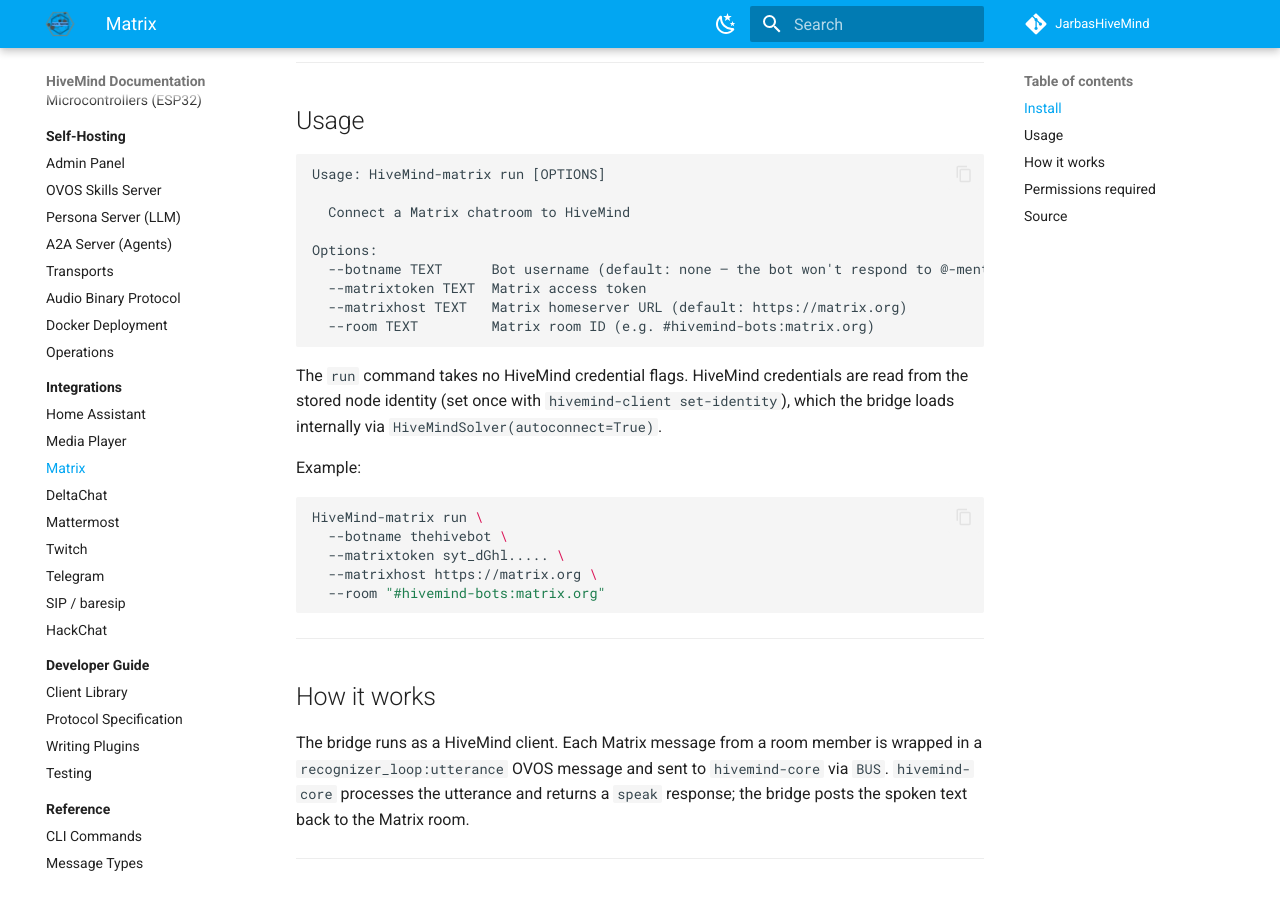
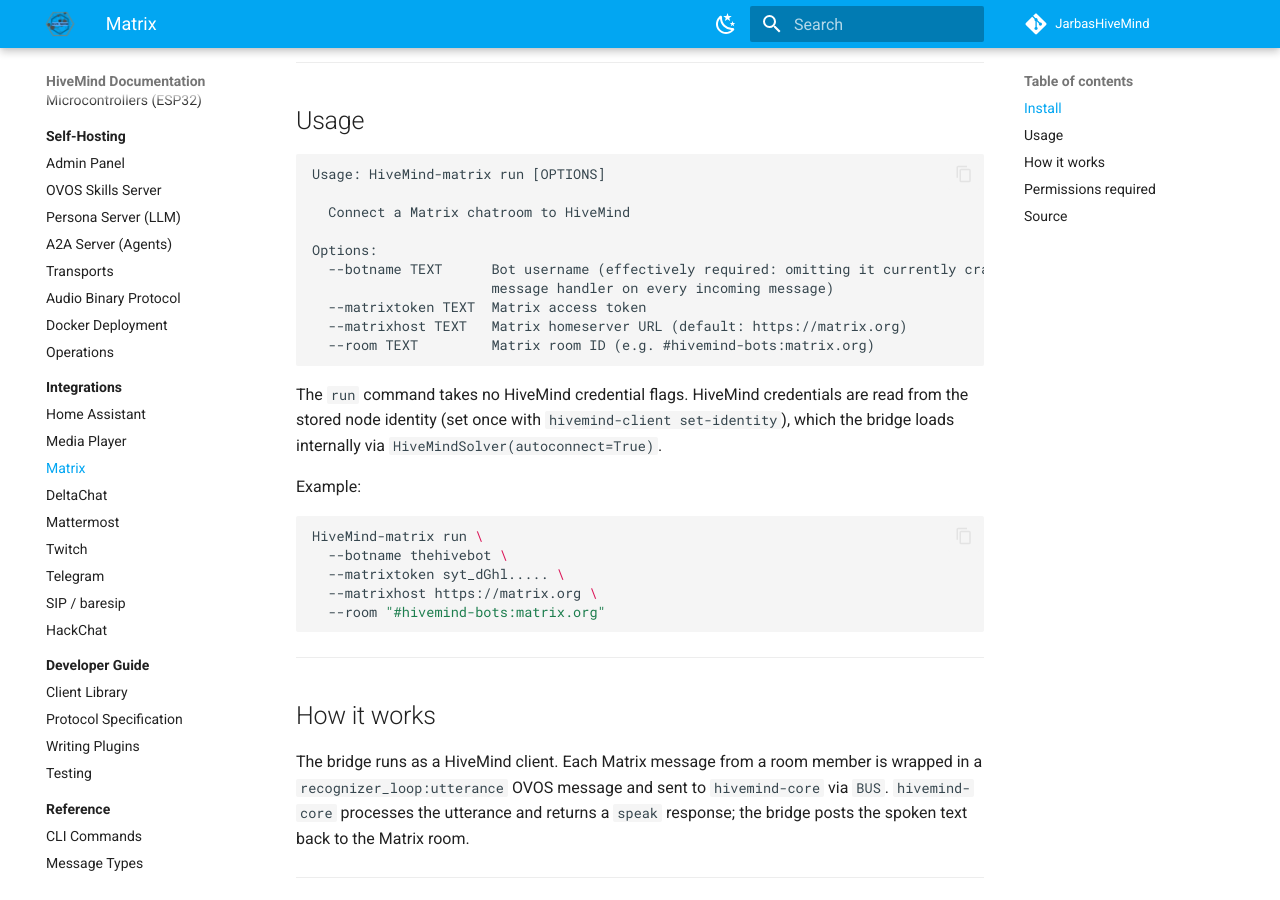
Before and after one commit to JarbasHiveMind/HiveMind-community-docs, an MkDocs documentation site: the page built from docs/integrations/matrix.md, in a window 1280 px wide and 900 px high, scrolled down 821 px. Built offline with MkDocs 1.6.1 and Material for MkDocs 9.7.7, drawn with Linux system fonts in a browser that asks for light colours.

Commit message:
fix: dead .org speech-server domain and misleading --botname disclosure
stt.openvoiceos.org/tts.openvoiceos.org don't resolve to a listening
service; the real public servers are at the .pt domain (already
correct on quickstart.md). Fixed the same worked examples in
voice-sat.md and audio-binary-protocol.md.

matrix.md's --botname description implied omitting it is a supported
no-mention-required mode. HiveMindMatrixBridge.handle_matrix_utterance
unconditionally does `self.bot.bot_mention in utt`, so with the
default None it raises on every incoming message instead. Disclosed
the crash rather than implying intentional behavior.

Co-Authored-By: Claude Fable 5 <noreply@anthropic.com>

```diff
--- a/docs/integrations/matrix.md
+++ b/docs/integrations/matrix.md
@@ -37,7 +37,8 @@ Usage: HiveMind-matrix run [OPTIONS]
   Connect a Matrix chatroom to HiveMind
 
 Options:
-  --botname TEXT      Bot username (default: none — the bot won't respond to @-mentions unless set)
+  --botname TEXT      Bot username (effectively required: omitting it currently crashes the
+                      message handler on every incoming message)
   --matrixtoken TEXT  Matrix access token
   --matrixhost TEXT   Matrix homeserver URL (default: https://matrix.org)
   --room TEXT         Matrix room ID (e.g. #hivemind-bots:matrix.org)
```
Also changed, not shown: docs/satellites/voice-sat.md (+4 -4 lines), docs/server/audio-binary-protocol.md (+2 -2 lines).
